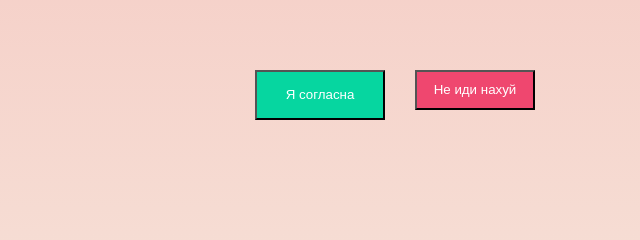
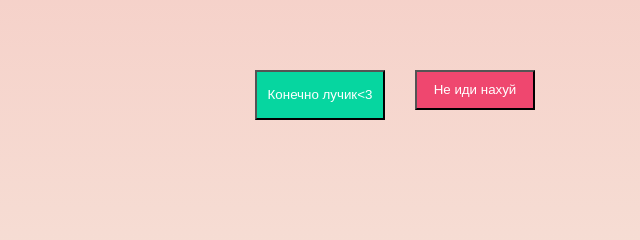
Before and after one commit to rebzerf/VALENTIN, a plain HTML site: page index.html in a window 1280 px wide. Shown: the part 180-420 px from the top of the page, 240-880 px from the left. Drawn offline with Linux system fonts and the light colour scheme.

Commit message:
Update index.html

```diff
--- a/index.html
+++ b/index.html
@@ -11,7 +11,7 @@
             <br/>
             <br/>
             <br/>
-            <button id="yesButton">Я согласна</button>
+            <button id="yesButton">Конечно лучик<3</button>
             <button id="no">Не иди нахуй</button>
         </div><style>
             body {
```
